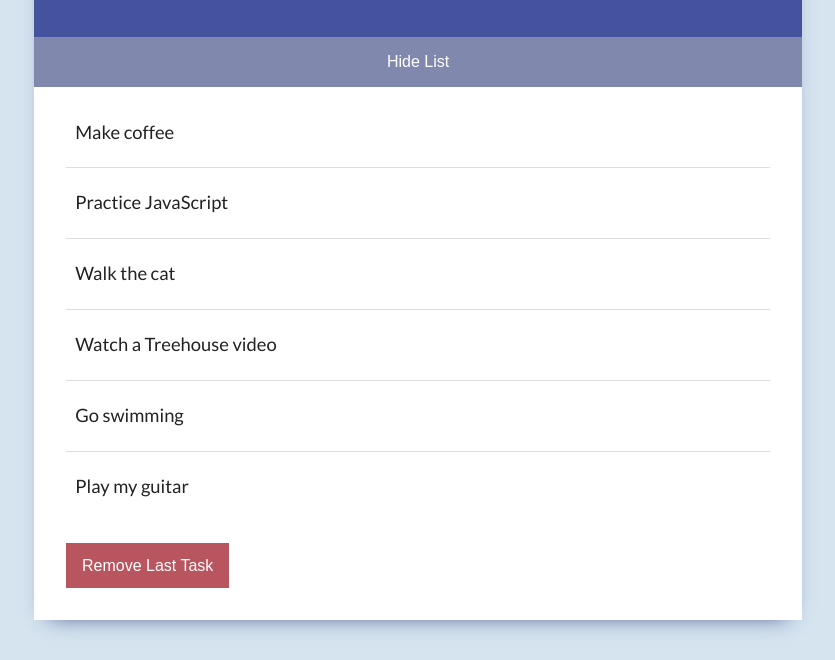
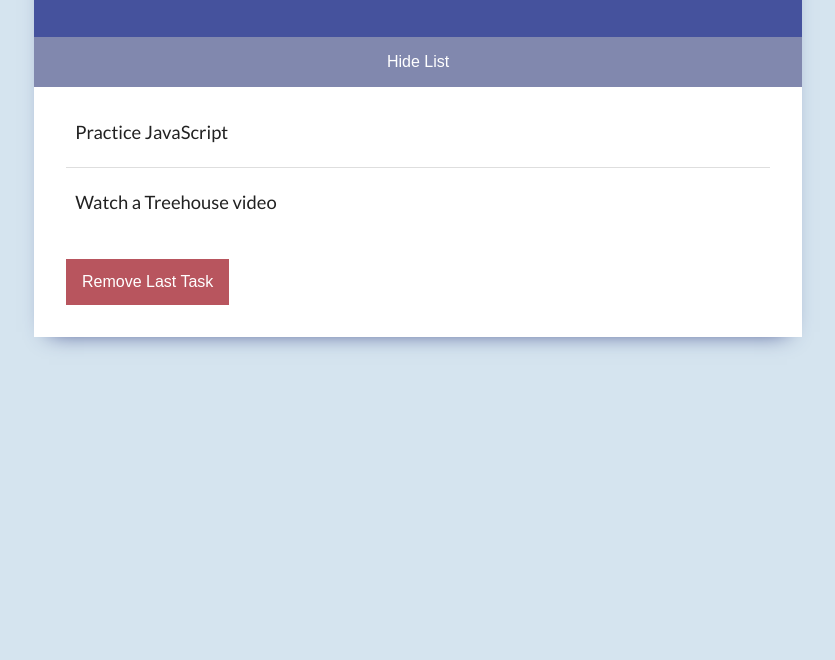
Before and after one commit to aungoo3/To-Do-List, a plain HTML site: page index.html in a window 1280 px wide. Shown: the part 159-819 px from the top of the page, without its empty margins (222-1057 px from the left). Drawn offline with Linux system fonts and the light colour scheme.

Commit message:
second commit

```diff
--- a/app.js
+++ b/app.js
@@ -10,7 +10,7 @@ btnCreate.addEventListener('click', () =>{
   input.value = '';
 });
 
-//Hide or Show all the lists
+//Hide & Show all the lists
 const btnToggle = document.querySelector('.btn-toggle');
 btnToggle.addEventListener('click', () => {
  const listContainer = document.querySelector('.list-container');
--- a/index.html
+++ b/index.html
@@ -4,7 +4,7 @@
     <meta charset="utf-8">
     <meta name="viewport" content="width=device-width, initial-scale=1.0">
     <title>JavaScript and the DOM</title>
-    <link href="css/style.css" rel="stylesheet">
+    <link href="style.css" rel="stylesheet">
   </head>
   <body>
     <div class="wrapper">
@@ -21,12 +21,8 @@
 
       <div class="list-container">
         <ul aria-live="polite">
-          <li>Make coffee</li>
           <li class = "highlight">Practice JavaScript</li>
-          <li>Walk the cat</li>
           <li class = "highlight">Watch a Treehouse video</li>
-          <li>Go swimming</li>
-          <li class = "highlight">Play my guitar</li>
         </ul>
         <button class="btn-remove">Remove Last Task</button>
       </div>
```
Also changed, not shown: style.css (renamed from css/style.css).
